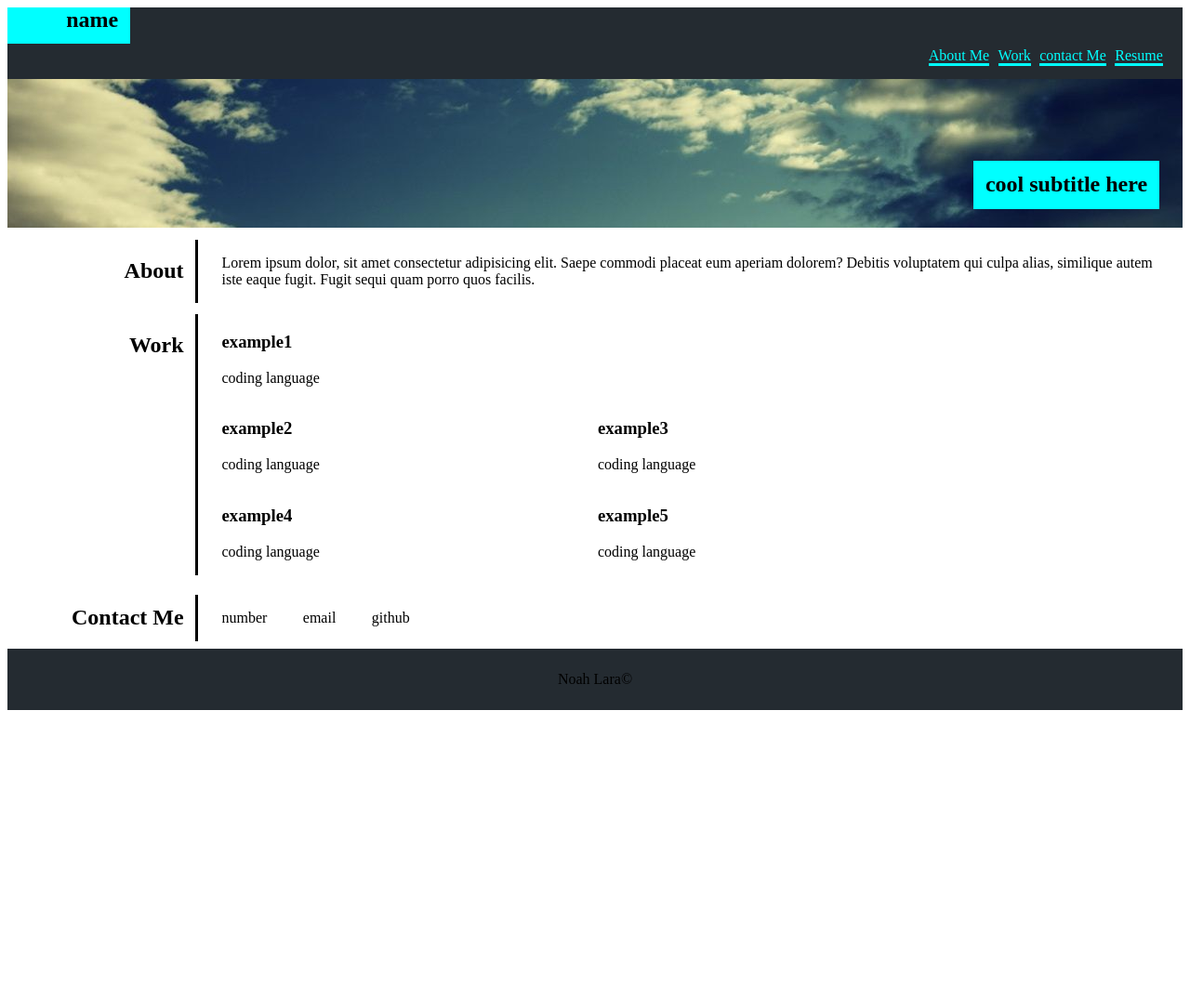
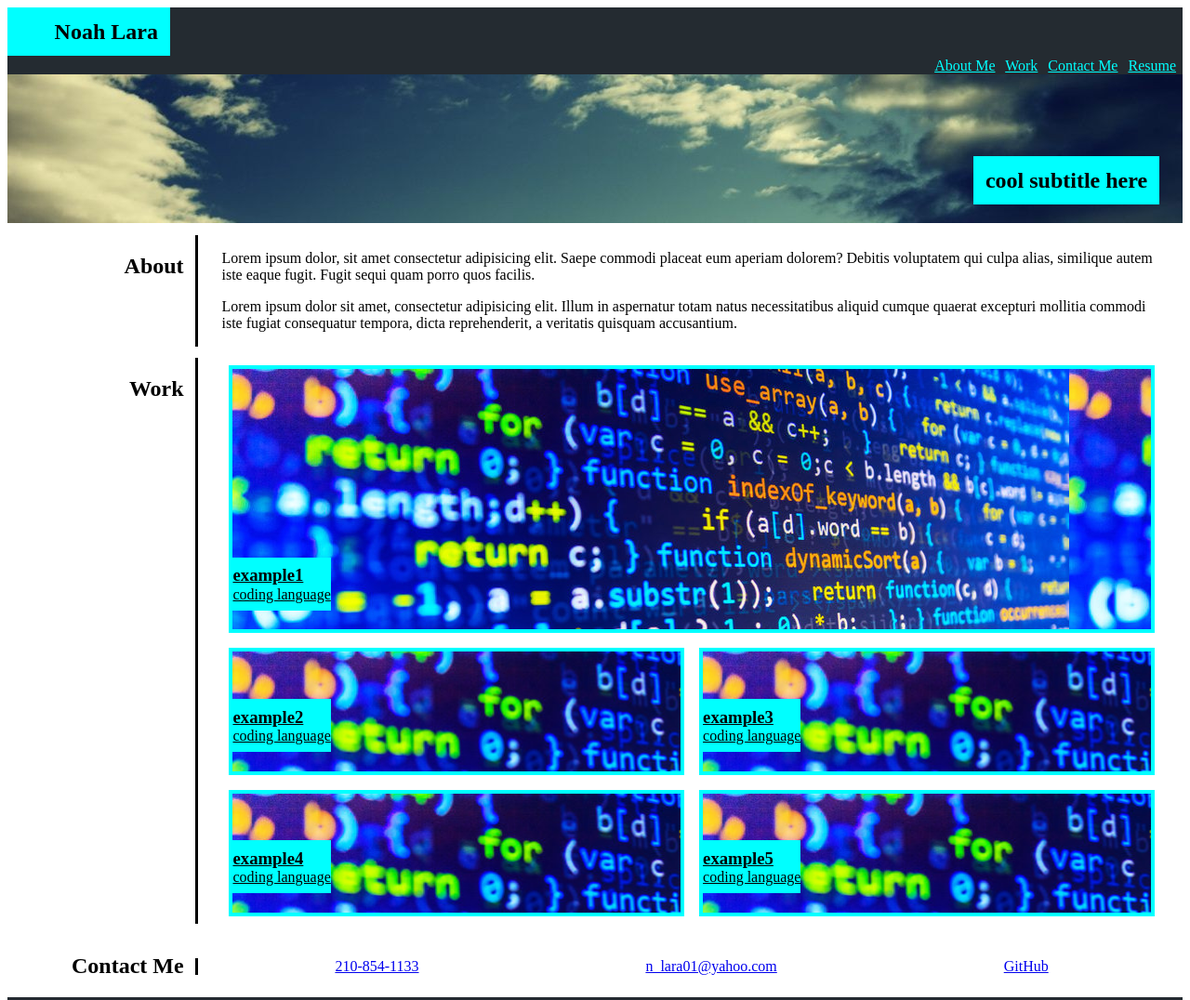
Before and after one commit to N-lara/Noahs-Portfolio, a plain HTML site: page index.html in a window 1280 px wide. Shown: the top 1076 px of the page at 93% size. Before the commit the page ends 800 px from the top, so only its background shows below. Drawn offline with Linux system fonts and the light colour scheme.

Commit message:
added css to min area of body

```diff
--- a/assets/style.css
+++ b/assets/style.css
@@ -1,28 +1,38 @@
 header{
     background-color: rgb(36, 43, 49);
+}
+
+.head{
+    width: 100%;
+    display: flex;
 }
 
 h1{
     background-color: aqua;
     display: inline;
-    padding: 0 1% 1% 5%;
+    padding: 1% 1% 1% 4%;
     margin-top: 0;
 }
 
-.head{
-    width: 100%;
+nav{
+    align-self: flex-end;
+    margin-left: auto;
 }
 
-nav ul{
-    list-style-type: none;
-    margin-left: 75%;
+nav a{
+    margin-right: 7px;
 }
 
-nav ul li{
-    display: inline;
+nav a:visited, nav a:link{
     color: aqua;
-    border-bottom-style: solid;
-    margin: 1%;
+}
+
+nav a:hover{
+    color: blueviolet;
+}
+
+nav a:active{
+    color: wheat;
 }
 
 .subhead{
@@ -66,30 +76,68 @@ article{
 .work{
     display: flex;
     flex-wrap: wrap;
+    justify-content: space-around;
 }
 
-.example-top{
-    width: 80%;
+.example{
+flex-grow: 1;
+flex-basis: 40%;
+margin: 1vh;
+display: flex;
+justify-content: flex-start;
+padding: 5% 1% 2% 0%;
+border: 4px solid aqua;
 }
 
-.example-small{
-    width: 40%;
+a.example:visited, a.example:link{
+    color: black;
 }
 
-.content ul{
-    list-style: none;
-    padding-left: 0;
-    display: flex;
-    justify-content:space-between;
-    width: 20%;
+a.example:active{
+    color: blueviolet;
 }
 
-.content ul li{
-    display: inline;
+.example:hover{
+    box-shadow: inset 0px 0px 8px rgb(180, 76, 145), 0px 0px 15px rgb(240, 53, 209);
 }
+
+.large{
+flex-basis: 80%;
+padding-top: 20%;
+}
+
+.ex1{
+    background-image: url(code-image.jpg);
+}
+
+.ex2{
+    background-image: url(code-image.jpg);
+}
+
+.ex3{
+    background-image: url(code-image.jpg);
+}
+
+.ex4{
+    background-image: url(code-image.jpg);
+}
+
+.ex5{
+    background-image: url(code-image.jpg);
+}
+
+.title{
+    background-color: aqua;
+    line-height: 2px;
+    }
 
 .align{
     align-self: center;
+}
+
+.contact{
+    display: flex;
+    justify-content: space-around;
 }
 
 footer{
@@ -97,3 +145,10 @@ footer{
     background-color: rgb(36, 43, 49);
     padding: 1vh;
 }
+
+@media screen and (max-width: 992px) {
+
+}
+@media screen and (max-width: 768px) {
+
+}
--- a/index.html
+++ b/index.html
@@ -10,14 +10,12 @@
 <body>
     <header>
         <section class="head">
-            <h1>name</h1>
+            <h1>Noah Lara</h1>
             <nav>
-                <ul>
-                    <li>About Me</li>
-                    <li>Work</li>
-                    <li>contact Me</li>
-                    <li>Resume</li>
-                </ul>
+                <a href="#about" title="Jump to about me">About Me</a>
+                <a href="#work" title="Jump to work">Work</a>
+                <a href="#contact" title="Jump to contact me">Contact Me</a>
+                <a href="https://profile.indeed.com/p/noahl-1vbae7h" title="Go to online resume">Resume</a>
             </nav>
         </section>
         <section class="subhead">
@@ -29,61 +27,60 @@
         <article>
             <section class="group">
                 <section class="side">
-                    <h2>About</h2>
+                    <h2 id="about">About</h2>
                 </section>
                 <section class="content">
                         <p>Lorem ipsum dolor, sit amet consectetur adipisicing elit. Saepe commodi placeat eum aperiam dolorem? Debitis voluptatem qui culpa alias, similique autem iste eaque fugit. Fugit sequi quam porro quos facilis.</p>
+                        <p>Lorem ipsum dolor sit amet, consectetur adipisicing elit. Illum in aspernatur totam natus necessitatibus aliquid cumque quaerat excepturi mollitia commodi iste fugiat consequatur tempora, dicta reprehenderit, a veritatis quisquam accusantium.</p>
                 </section>
             </section>
 
             <section class="group">
                 <section class="side">
-                    <h2>Work</h2>
+                    <h2 id="work">Work</h2>
                 </section>
                 <section class="content work">
-                    <section class="example-top">
-                        <div>
+                    <a href="https://www.bing.com/images/search?q=work+in+progress&form=HDRSC3&first=1" class="example large ex1">
+                        <div class="title">
                             <h3>example1</h3>
                             <p>coding language</p>
                         </div>
-                    </section>
-                    <section class="example-small">
-                        <div>
+                    </a>
+                    <a href="https://www.bing.com/images/search?q=work+in+progress&form=HDRSC3&first=1" class="example ex2">
+                        <div class="title">
                             <h3>example2</h3>
                             <p>coding language</p>
                         </div>
-                    </section>
-                    <section class="example-small">
-                        <div>
+                    </a>
+                    <a href="https://www.bing.com/images/search?q=work+in+progress&form=HDRSC3&first=1" class="example ex3">
+                        <div class="title">
                             <h3>example3</h3>
                             <p>coding language</p>
                         </div>
-                    </section>
-                    <section class="example-small">
-                        <div>
+                    </a>
+                    <a href="https://www.bing.com/images/search?q=work+in+progress&form=HDRSC3&first=1" class="example ex4">
+                        <div class="title">
                             <h3>example4</h3>
                             <p>coding language</p>
                         </div>
-                    </section>
-                    <section class="example-small">
-                        <div>
+                    </a>
+                    <a href="https://www.bing.com/images/search?q=work+in+progress&form=HDRSC3&first=1" class="example ex5">
+                        <div class="title">
                             <h3>example5</h3>
                             <p>coding language</p>
                         </div>
-                    </section>
+                    </a>
                 </section>
             </section>
 
             <section class="group">
                 <section class="side">
-                    <h2>Contact Me</h2>
+                    <h2 id="contact">Contact Me</h2>
                 </section>
-                <section class="content align">
-                    <ul>
-                        <li>number</li>
-                        <li>email</li>
-                        <li>github</li>
-                    </ul>
+                <section class="content align contact">
+                    <a href="tel:2108541133" title="open in phone app">210-854-1133</a>
+                    <a href="mailto:n_lara01@yahoo.com" title="open in email">n_lara01@yahoo.com</a>
+                    <a href="https://github.com/N-lara" title="go to N-lara GitHub">GitHub</a>
                 </section>
             </section>
         </article>
```
Also changed, not shown: assets/code-image.jpg (added).
